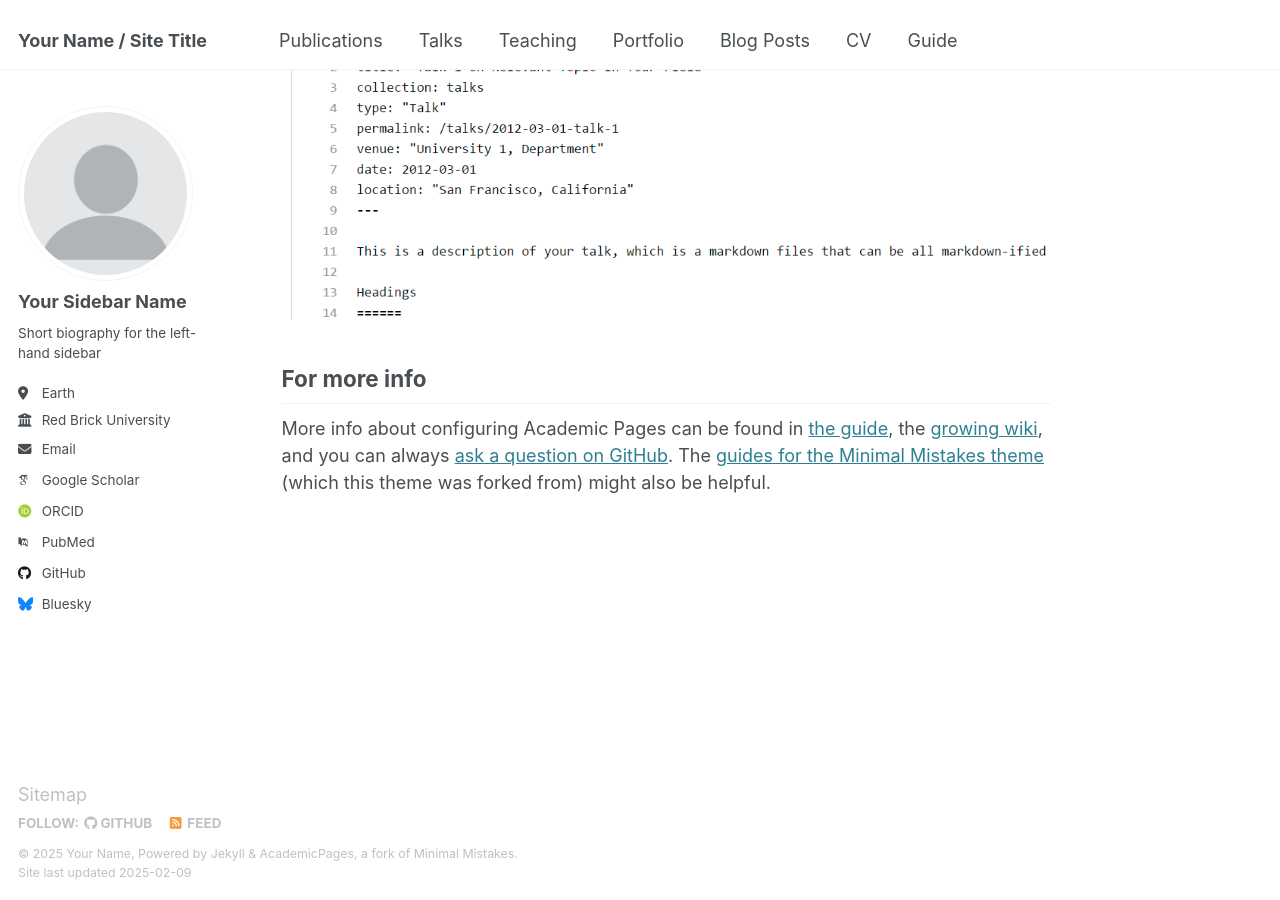
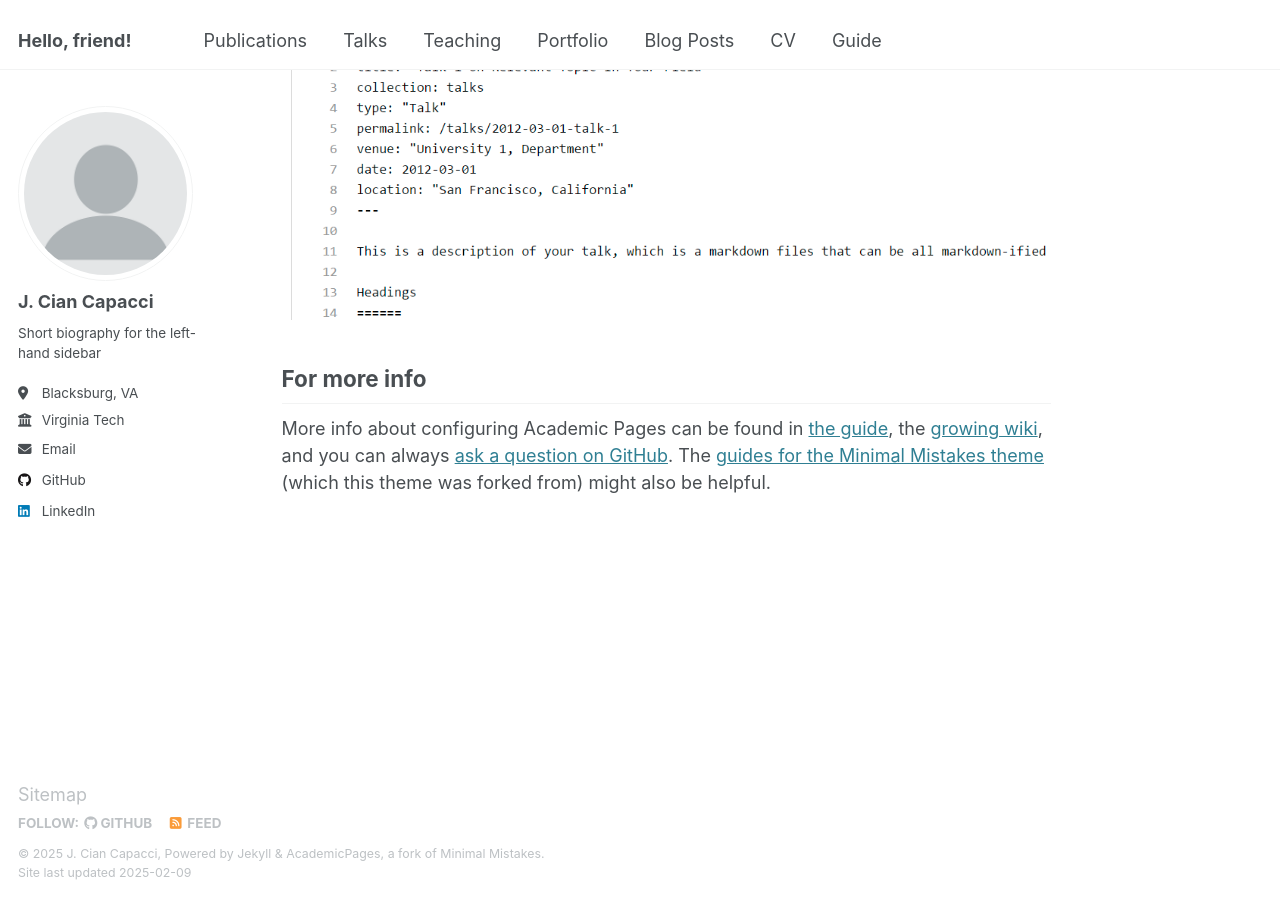
Before and after one commit to BeeGuyDude/beeguydude.github.io, a Jekyll site: the page built from _pages/about.md, in a window 1280 px wide and 900 px high, scrolled down 2642 px. Built offline with Jekyll 4.4.1, drawn with Linux system fonts in a browser that asks for light colours; some web fonts are replaced.

Commit message:
Initial changes, edited homepage configuration and removed talkmaps widget directories

```diff
--- a/_config.yml
+++ b/_config.yml
@@ -9,13 +9,13 @@
 # Basic Site Settings
 locale                   : "en-US"
 site_theme               : "default"
-title                    : "Your Name / Site Title"
+title                    : "Hello, friend!"
 title_separator          : "-"
-name                     : &name "Your Name"
-description              : &description "personal description"
-url                      : https://academicpages.github.io # the base hostname & protocol for your site e.g. "https://[your GitHub username].github.io"
+name                     : &name "J. Cian Capacci"
+description              : &description "I'm a Junior in Computer Engineering at Virginia Tech, specializing in Controls, Robotics, and Autonomy. Welcome to my personal website!"
+url                      : https://beeguydude.github.io # the base hostname & protocol for your site e.g. "https://[your GitHub username].github.io"
 baseurl                  : "" # the subpath of your site, e.g. "/blog"
-repository               : "academicpages/academicpages.github.io"
+repository               : "BeeGuyDude/beeguydude.github.io"
 
 # Site Author - The following control what appear as part of the author content on the side bar.
 #               If a field is blank the icon and link will not appear, otherwise it will be shown.
@@ -23,21 +23,21 @@ repository               : "academicpages/academicpages.github.io"
 author:
   # Biographic information
   avatar           : "profile.png"
-  name             : "Your Sidebar Name"
+  name             : "J. Cian Capacci"
   pronouns         : # example: "she/her"
   bio              : "Short biography for the left-hand sidebar"
-  location         : "Earth"
-  employer         : "Red Brick University"
+  location         : "Blacksburg, VA"
+  employer         : "Virginia Tech"
   uri              : # URL
-  email            : "none@example.org"
+  email            : "cian.capacci@gmail.com"
 
   # Academic websites
   arxiv            : # URL - Update with the correct link to your profile
-  googlescholar    : "https://scholar.google.com/citations?user=PS_CX0AAAAAJ"
+  googlescholar    : # "https://scholar.google.com/citations?user=PS_CX0AAAAAJ"
   impactstory      : # URL
-  orcid            : "http://orcid.org/yourorcidurl"
+  orcid            : # "http://orcid.org/yourorcidurl"
   semantic         : # URL
-  pubmed           : "https://www.ncbi.nlm.nih.gov/pubmed/?term=john+snow"
+  pubmed           : # "https://www.ncbi.nlm.nih.gov/pubmed/?term=john+snow"
   researchgate     : # URL
   scopus           : # URL
 
@@ -45,21 +45,21 @@ author:
   bitbucket        : # Username - Update with your username on the site
   codepen          : # Username
   dribbble         : # Username
-  github           : "academicpages"
+  github           : "BeeGuyDude"
   kaggle           : # Username
   stackoverflow    : # User number or user number and name (i.e., use "1" or "1/jeff-atwood")
 
   # Social media
-  bluesky          : "bsky.app" # Replace this with you Bluesky username
+  bluesky          : # "bsky.app" # Replace this with you Bluesky username
   facebook         : # Username
   flickr           : # Username
   foursquare       : # Username
   goodreads        : # Username
   google_plus      : # Username
   keybase          : # Username
-  instagram        : # Username
+  instagram        : # BeeGuyDude
   lastfm           : # Username
-  linkedin         : # Username
+  linkedin         : "j-cian-capacci"
   mastodon         : # URL
   medium           : # URL
   pinterest        : # Username
@@ -87,7 +87,7 @@ publication_category:
 # Site Settings
 teaser                   :  # filename of teaser fallback teaser image placed in /images/, .e.g. "500x300.png"
 breadcrumbs              : false # true, false (default)
-words_per_minute         : 160
+words_per_minute         : 100
 future                   : true
 read_more                : "disabled" # if enabled, adds "Read more" links to excerpts
 talkmap_link             : false      #change to true to add link to talkmap on talks page
```
Also changed, not shown: talkmap.py (deleted, +0 -43 lines), 1 other file.
